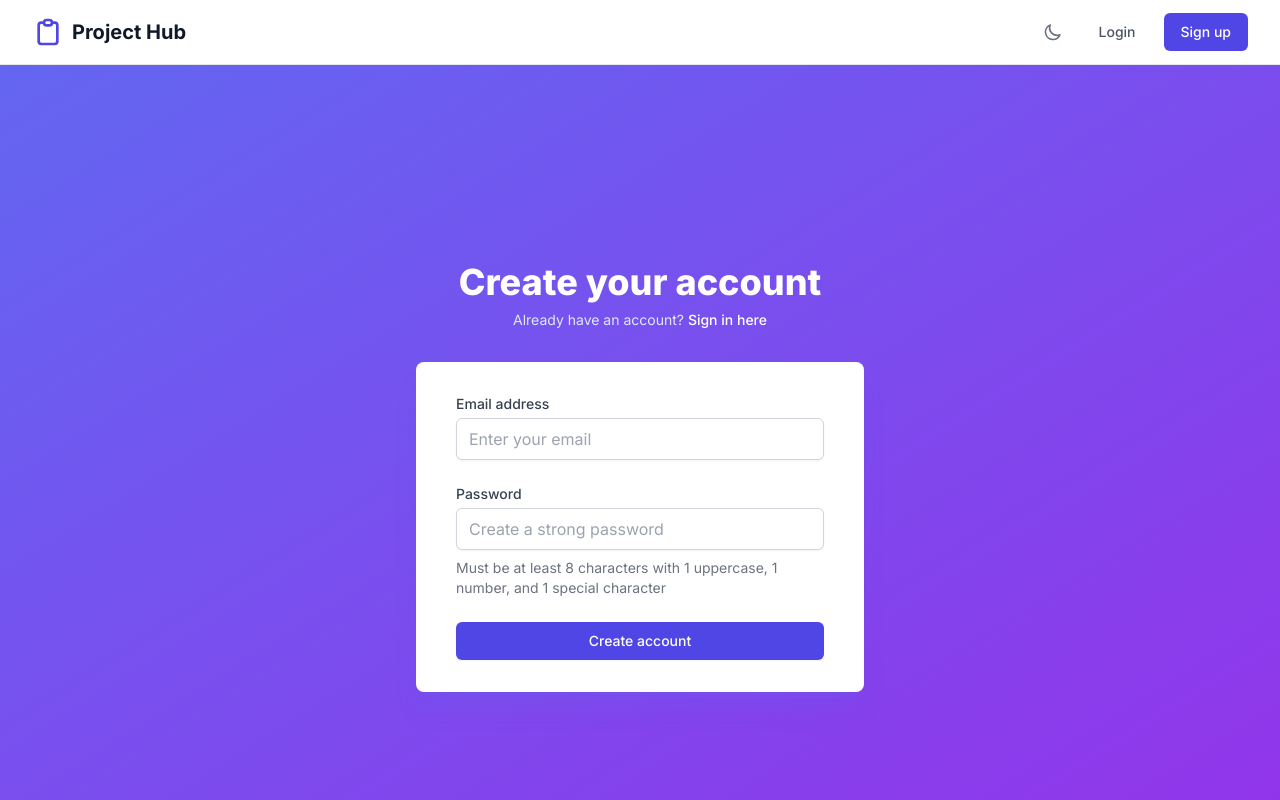
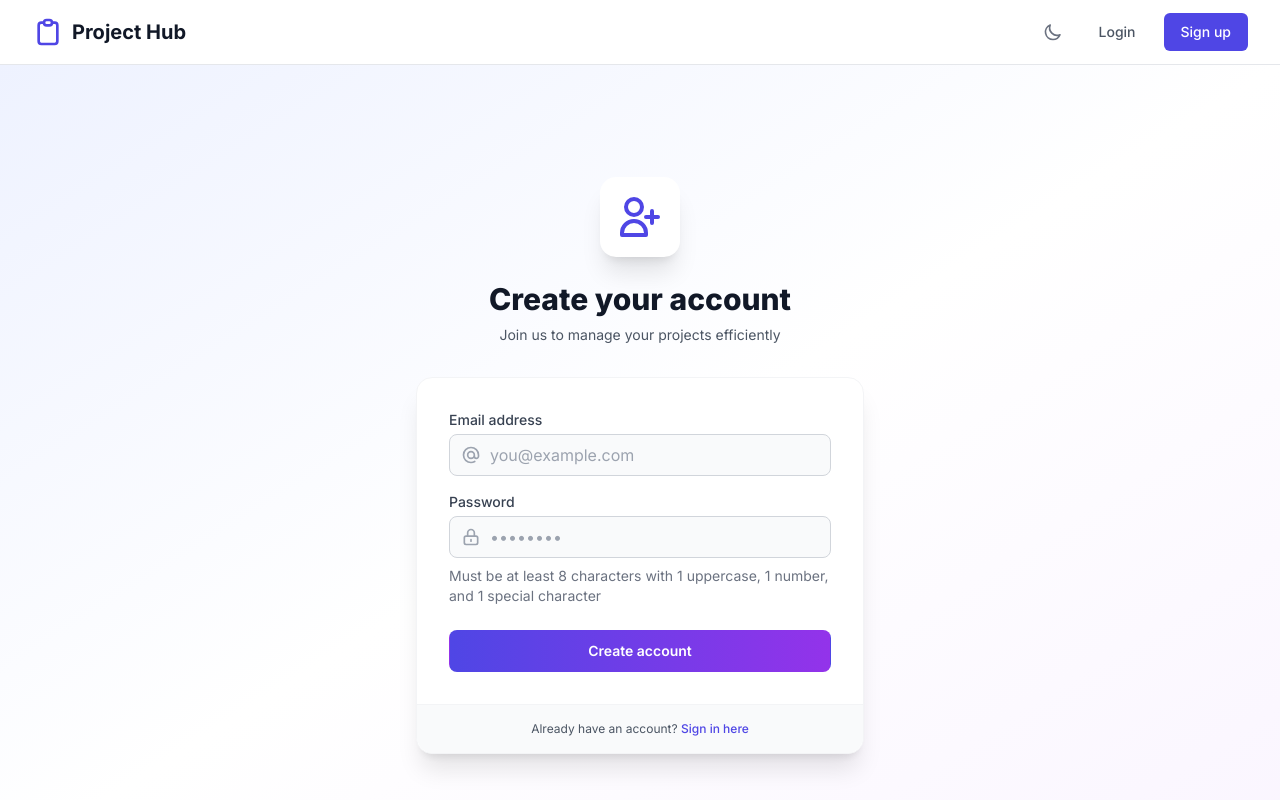
Before and after one commit to rayenfassatoui/management, a React (Create React App) app in the folder front/: page /signup in a window 1280 px wide. Shown: the top 800 px of the page. Built offline with nearby package versions, Linux system fonts and the light colour scheme.

Commit message:
update signup

```diff
--- a/front/src/pages/Home.js
+++ b/front/src/pages/Home.js
@@ -133,63 +133,79 @@ const Home = () => {
           <div className="lg:col-span-2">
             <div className="bg-white dark:bg-dark-card rounded-xl shadow-sm p-6">
               {/* Search and Filters */}
-              <div className="flex flex-col sm:flex-row justify-between items-center mb-6 gap-4">
-                <div className="relative w-full sm:w-64">
-                  <input
-                    type="text"
-                    placeholder="Search projects..."
-                    value={searchTerm}
-                    onChange={(e) => setSearchTerm(e.target.value)}
-                    className="w-full px-4 py-2 border border-gray-300 rounded-lg
-                      focus:ring-2 focus:ring-indigo-500 focus:border-transparent
-                      text-gray-900 placeholder-gray-500
-                      bg-white"
-                  />
-                  <svg className="absolute right-3 top-2.5 h-5 w-5 text-gray-400" fill="none" stroke="currentColor" viewBox="0 0 24 24">
+              <div className="mb-8 bg-white dark:bg-dark-card rounded-xl shadow-sm p-6">
+                <div className="flex flex-col md:flex-row md:items-center md:justify-between space-y-4 md:space-y-0 md:space-x-4">
+                  {/* Search Input */}
+                  <div className="relative flex-1">
+                    <div className="absolute inset-y-0 left-0 pl-3 flex items-center pointer-events-none">
+                      <svg className="h-5 w-5 text-gray-400 dark:text-gray-500" fill="none" viewBox="0 0 24 24" stroke="currentColor">
                         <path strokeLinecap="round" strokeLinejoin="round" strokeWidth="2" d="M21 21l-6-6m2-5a7 7 0 11-14 0 7 7 0 0114 0z" />
                       </svg>
                     </div>
+                    <input
+                      type="search"
+                      placeholder="Search projects..."
+                      className="pl-10 w-full px-4 py-2.5
+                        bg-gray-50 dark:bg-dark-card
+                        border border-gray-300 dark:border-gray-700
+                        text-gray-900 dark:text-white
+                        rounded-lg
+                        focus:ring-2 focus:ring-indigo-500 dark:focus:ring-indigo-400
+                        focus:border-transparent
+                        transition-colors duration-200"
+                    />
+                  </div>
 
-                <div className="flex items-center space-x-4">
+                  {/* Filter Dropdown */}
+                  <div className="relative">
                     <select
                       value={sortBy}
                       onChange={(e) => setSortBy(e.target.value)}
-                    className="px-3 py-2 border border-gray-300 dark:border-dark-border
-                      rounded-lg focus:ring-2 focus:ring-indigo-500 dark:focus:ring-indigo-400
-                      focus:border-indigo-500 dark:focus:border-indigo-400
-                      text-gray-900 dark:text-white bg-white dark:bg-dark-card cursor-pointer
-                      appearance-none pr-8 transition-colors duration-200"
-                    style={{ WebkitAppearance: 'none', MozAppearance: 'none' }}
+                      className="appearance-none w-full md:w-48 px-4 py-2.5
+                        bg-gray-50 dark:bg-dark-card
+                        border border-gray-300 dark:border-gray-700
+                        text-gray-900 dark:text-white
+                        rounded-lg
+                        focus:ring-2 focus:ring-indigo-500 dark:focus:ring-indigo-400
+                        focus:border-transparent
+                        cursor-pointer
+                        pr-10
+                        transition-colors duration-200"
                     >
-                    <option value="newest" className="text-gray-900">Newest First</option>
-                    <option value="budget" className="text-gray-900">Budget: High to Low</option>
-                    <option value="duration" className="text-gray-900">Duration: High to Low</option>
+                      <option value="newest" className="bg-white dark:bg-dark-card">Newest First</option>
+                      <option value="budget" className="bg-white dark:bg-dark-card">Budget: High to Low</option>
+                      <option value="duration" className="bg-white dark:bg-dark-card">Duration: High to Low</option>
                     </select>
-
-                  <div className="relative" style={{ marginLeft: '-30px', pointerEvents: 'none' }}>
-                    <svg className="w-5 h-5 text-gray-400" fill="none" stroke="currentColor" viewBox="0 0 24 24">
+                    <div className="absolute inset-y-0 right-0 flex items-center px-2 pointer-events-none">
+                      <svg className="h-5 w-5 text-gray-400 dark:text-gray-500" fill="none" viewBox="0 0 24 24" stroke="currentColor">
                         <path strokeLinecap="round" strokeLinejoin="round" strokeWidth="2" d="M19 9l-7 7-7-7" />
                       </svg>
                     </div>
+                  </div>
 
-                  <div className="flex items-center space-x-2">
+                  {/* View Toggle */}
+                  <div className="flex items-center space-x-2 bg-gray-100 dark:bg-gray-800 rounded-lg p-1">
                     <button
                       onClick={() => setViewMode('grid')}
-                      className={`p-2 rounded-lg transition-colors duration-200
-                        ${viewMode === 'grid'
-                          ? 'bg-indigo-50 text-indigo-600 dark:bg-indigo-900/20 dark:text-indigo-400'
-                          : 'text-gray-400 dark:text-gray-500 hover:bg-gray-100 dark:hover:bg-dark-border'
+                      className={`p-2 rounded-md transition-colors duration-200 ${
+                        viewMode === 'grid'
+                          ? 'bg-white dark:bg-dark-card text-indigo-600 dark:text-indigo-400 shadow-sm'
+                          : 'text-gray-500 dark:text-gray-400 hover:text-gray-700 dark:hover:text-gray-300'
                       }`}
                     >
-                      <svg className="w-5 h-5" fill="none" stroke="currentColor" viewBox="0 0 24 24">
+                      <svg className="h-5 w-5" fill="none" viewBox="0 0 24 24" stroke="currentColor">
                         <path strokeLinecap="round" strokeLinejoin="round" strokeWidth="2" d="M4 6a2 2 0 012-2h2a2 2 0 012 2v2a2 2 0 01-2 2H6a2 2 0 01-2-2V6zM14 6a2 2 0 012-2h2a2 2 0 012 2v2a2 2 0 01-2 2h-2a2 2 0 01-2-2V6zM4 16a2 2 0 012-2h2a2 2 0 012 2v2a2 2 0 01-2 2H6a2 2 0 01-2-2v-2zM14 16a2 2 0 012-2h2a2 2 0 012 2v2a2 2 0 01-2 2h-2a2 2 0 01-2-2v-2z" />
                       </svg>
                     </button>
                     <button
                       onClick={() => setViewMode('list')}
-                      className={`p-2 rounded-lg ${viewMode === 'list' ? 'bg-indigo-50 text-indigo-600' : 'text-gray-400'}`}
+                      className={`p-2 rounded-md transition-colors duration-200 ${
+                        viewMode === 'list'
+                          ? 'bg-white dark:bg-dark-card text-indigo-600 dark:text-indigo-400 shadow-sm'
+                          : 'text-gray-500 dark:text-gray-400 hover:text-gray-700 dark:hover:text-gray-300'
+                      }`}
                     >
-                      <svg className="w-5 h-5" fill="none" stroke="currentColor" viewBox="0 0 24 24">
+                      <svg className="h-5 w-5" fill="none" viewBox="0 0 24 24" stroke="currentColor">
                         <path strokeLinecap="round" strokeLinejoin="round" strokeWidth="2" d="M4 6h16M4 10h16M4 14h16M4 18h16" />
                       </svg>
                     </button>
--- a/front/src/pages/Signup.js
+++ b/front/src/pages/Signup.js
@@ -1,11 +1,13 @@
 import { useState } from "react";
 import { useSignup } from "../hooks/useSignup";
 import { Link } from "react-router-dom";
+import { useTheme } from '../hooks/useTheme';
 
 const Signup = () => {
   const [email, setEmail] = useState("");
   const [password, setPassword] = useState("");
   const { signup, error, loading } = useSignup();
+  const { isDarkMode } = useTheme();
 
   const handleSignup = async (e) => {
     e.preventDefault();
@@ -13,103 +15,129 @@ const Signup = () => {
   };
 
   return (
-    <div className="min-h-screen flex flex-col justify-center bg-gradient-to-br from-indigo-500 to-purple-600 dark:from-indigo-900 dark:to-purple-900 py-12 sm:px-6 lg:px-8">
-      <div className="sm:mx-auto sm:w-full sm:max-w-md">
-        <h2 className="mt-6 text-center text-4xl font-extrabold text-white">
+    <div className="min-h-screen flex items-center justify-center
+      bg-gradient-to-br from-indigo-50 via-white to-purple-50
+      dark:from-gray-900 dark:via-dark-bg dark:to-indigo-950
+      transition-colors duration-200"
+    >
+      <div className="max-w-md w-full mx-4">
+        {/* Logo and Title Section */}
+        <div className="text-center mb-8">
+          <div className="flex justify-center mb-6">
+            <div className="p-4 bg-white dark:bg-dark-card rounded-2xl shadow-xl">
+              <svg className="h-12 w-12 text-indigo-600 dark:text-indigo-400" fill="none" viewBox="0 0 24 24" stroke="currentColor">
+                <path strokeLinecap="round" strokeLinejoin="round" strokeWidth="2"
+                  d="M18 9v3m0 0v3m0-3h3m-3 0h-3m-2-5a4 4 0 11-8 0 4 4 0 018 0zM3 20a6 6 0 0112 0v1H3v-1z"
+                />
+              </svg>
+            </div>
+          </div>
+          <h2 className="text-3xl font-extrabold text-gray-900 dark:text-white">
             Create your account
           </h2>
-        <p className="mt-2 text-center text-sm text-indigo-100">
-          Already have an account?{" "}
-          <Link to="/login" className="font-medium text-white hover:text-indigo-50">
-            Sign in here
-          </Link>
+          <p className="mt-2 text-sm text-gray-600 dark:text-gray-400">
+            Join us to manage your projects efficiently
           </p>
         </div>
 
-      <div className="mt-8 sm:mx-auto sm:w-full sm:max-w-md">
-        <div className="bg-white dark:bg-dark-card py-8 px-4 shadow-xl shadow-indigo-500/20 dark:shadow-indigo-900/30 sm:rounded-lg sm:px-10">
-          <form className="space-y-6" onSubmit={handleSignup}>
+        {/* Main Form Card */}
+        <div className="bg-white dark:bg-dark-card rounded-2xl shadow-xl
+          backdrop-blur-lg backdrop-filter
+          border border-gray-100 dark:border-gray-800"
+        >
+          <div className="p-8">
+            <form onSubmit={handleSignup} className="space-y-6">
+              <div className="space-y-4">
                 <div>
-              <label htmlFor="email" className="block text-sm font-medium text-gray-700 dark:text-gray-200">
+                  <label htmlFor="email" className="block text-sm font-medium text-gray-700 dark:text-gray-300">
                     Email address
                   </label>
-              <div className="mt-1">
+                  <div className="mt-1 relative">
+                    <div className="absolute inset-y-0 left-0 pl-3 flex items-center pointer-events-none">
+                      <svg className="h-5 w-5 text-gray-400 dark:text-gray-500" fill="none" viewBox="0 0 24 24" stroke="currentColor">
+                        <path strokeLinecap="round" strokeLinejoin="round" strokeWidth="2" d="M16 12a4 4 0 10-8 0 4 4 0 008 0zm0 0v1.5a2.5 2.5 0 005 0V12a9 9 0 10-9 9m4.5-1.206a8.959 8.959 0 01-4.5 1.207" />
+                      </svg>
+                    </div>
                     <input
                       id="email"
-                  name="email"
                       type="email"
                       required
                       value={email}
                       onChange={(e) => setEmail(e.target.value)}
-                  className="appearance-none block w-full px-3 py-2
-                    border border-gray-300 dark:border-dark-border
-                    rounded-md shadow-sm
-                    placeholder-gray-400 dark:placeholder-gray-500
-                    bg-white dark:bg-dark-card
+                      className="pl-10 w-full px-4 py-2
+                        bg-gray-50 dark:bg-dark-card
+                        border border-gray-300 dark:border-gray-700
                         text-gray-900 dark:text-white
-                    focus:outline-none focus:ring-indigo-500 dark:focus:ring-indigo-400
-                    focus:border-indigo-500 dark:focus:border-indigo-400"
-                  placeholder="Enter your email"
+                        rounded-lg
+                        focus:ring-2 focus:ring-indigo-500 dark:focus:ring-indigo-400
+                        focus:border-transparent
+                        transition-colors duration-200"
+                      placeholder="you@example.com"
                     />
                   </div>
                 </div>
 
                 <div>
-              <label htmlFor="password" className="block text-sm font-medium text-gray-700 dark:text-gray-200">
+                  <label htmlFor="password" className="block text-sm font-medium text-gray-700 dark:text-gray-300">
                     Password
                   </label>
-              <div className="mt-1">
+                  <div className="mt-1 relative">
+                    <div className="absolute inset-y-0 left-0 pl-3 flex items-center pointer-events-none">
+                      <svg className="h-5 w-5 text-gray-400 dark:text-gray-500" fill="none" viewBox="0 0 24 24" stroke="currentColor">
+                        <path strokeLinecap="round" strokeLinejoin="round" strokeWidth="2" d="M12 15v2m-6 4h12a2 2 0 002-2v-6a2 2 0 00-2-2H6a2 2 0 00-2 2v6a2 2 0 002 2zm10-10V7a4 4 0 00-8 0v4h8z" />
+                      </svg>
+                    </div>
                     <input
                       id="password"
-                  name="password"
                       type="password"
                       required
                       value={password}
                       onChange={(e) => setPassword(e.target.value)}
-                  className="appearance-none block w-full px-3 py-2
-                    border border-gray-300 dark:border-dark-border
-                    rounded-md shadow-sm
-                    placeholder-gray-400 dark:placeholder-gray-500
-                    bg-white dark:bg-dark-card
+                      className="pl-10 w-full px-4 py-2
+                        bg-gray-50 dark:bg-dark-card
+                        border border-gray-300 dark:border-gray-700
                         text-gray-900 dark:text-white
-                    focus:outline-none focus:ring-indigo-500 dark:focus:ring-indigo-400
-                    focus:border-indigo-500 dark:focus:border-indigo-400"
-                  placeholder="Create a strong password"
+                        rounded-lg
+                        focus:ring-2 focus:ring-indigo-500 dark:focus:ring-indigo-400
+                        focus:border-transparent
+                        transition-colors duration-200"
+                      placeholder="••••••••"
                     />
                   </div>
                   <p className="mt-2 text-sm text-gray-500 dark:text-gray-400">
                     Must be at least 8 characters with 1 uppercase, 1 number, and 1 special character
                   </p>
                 </div>
+              </div>
 
               <div>
                 <button
                   type="submit"
                   disabled={loading}
-                className="w-full flex justify-center py-2 px-4
-                  border border-transparent rounded-md shadow-sm
-                  text-sm font-medium text-white
-                  bg-indigo-600 hover:bg-indigo-700
-                  dark:bg-indigo-500 dark:hover:bg-indigo-600
-                  focus:outline-none focus:ring-2
-                  focus:ring-offset-2 focus:ring-indigo-500
-                  dark:focus:ring-offset-dark-card
-                  disabled:opacity-50 disabled:cursor-not-allowed"
+                  className="w-full flex justify-center py-2.5 px-4
+                    border border-transparent rounded-lg
+                    text-sm font-semibold text-white
+                    bg-gradient-to-r from-indigo-600 to-purple-600
+                    hover:from-indigo-700 hover:to-purple-700
+                    dark:from-indigo-500 dark:to-purple-500
+                    dark:hover:from-indigo-600 dark:hover:to-purple-600
+                    focus:outline-none focus:ring-2 focus:ring-offset-2
+                    focus:ring-indigo-500 dark:focus:ring-offset-dark-bg
+                    disabled:opacity-50 disabled:cursor-not-allowed
+                    transform transition-all duration-200 hover:scale-[1.02]"
                 >
                   {loading ? (
                     <svg className="animate-spin h-5 w-5 text-white" xmlns="http://www.w3.org/2000/svg" fill="none" viewBox="0 0 24 24">
-                    <circle className="opacity-25" cx="12" cy="12" r="10" stroke="currentColor" strokeWidth="4"></circle>
-                    <path className="opacity-75" fill="currentColor" d="M4 12a8 8 0 018-8V0C5.373 0 0 5.373 0 12h4zm2 5.291A7.962 7.962 0 014 12H0c0 3.042 1.135 5.824 3 7.938l3-2.647z"></path>
+                      <circle className="opacity-25" cx="12" cy="12" r="10" stroke="currentColor" strokeWidth="4" />
+                      <path className="opacity-75" fill="currentColor" d="M4 12a8 8 0 018-8V0C5.373 0 0 5.373 0 12h4zm2 5.291A7.962 7.962 0 014 12H0c0 3.042 1.135 5.824 3 7.938l3-2.647z" />
                     </svg>
-                ) : (
-                  "Create account"
-                )}
+                  ) : "Create account"}
                 </button>
               </div>
             </form>
 
             {error && (
-            <div className="mt-4 rounded-md bg-red-50 dark:bg-red-900/30 p-4">
+              <div className="mt-4 p-4 rounded-lg bg-red-50 dark:bg-red-900/30 border border-red-200 dark:border-red-800">
                 <div className="flex">
                   <div className="flex-shrink-0">
                     <svg className="h-5 w-5 text-red-400" viewBox="0 0 20 20" fill="currentColor">
@@ -123,6 +151,17 @@ const Signup = () => {
               </div>
             )}
           </div>
+
+          {/* Footer */}
+          <div className="px-8 py-4 bg-gray-50 dark:bg-gray-800/50 rounded-b-2xl border-t border-gray-100 dark:border-gray-800">
+            <p className="text-xs text-center text-gray-600 dark:text-gray-400">
+              Already have an account?{" "}
+              <Link to="/login" className="font-medium text-indigo-600 hover:text-indigo-500 dark:text-indigo-400 dark:hover:text-indigo-300">
+                Sign in here
+              </Link>
+            </p>
+          </div>
+        </div>
       </div>
     </div>
   );
```
Lines whose indentation alone changed are shown as unchanged.
